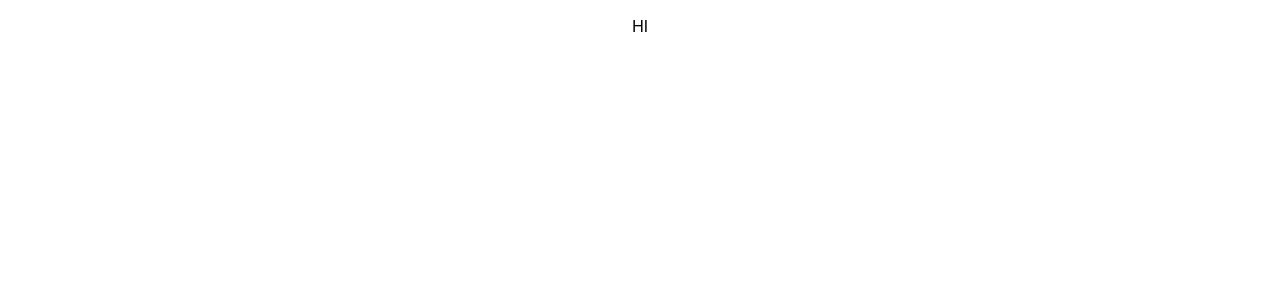
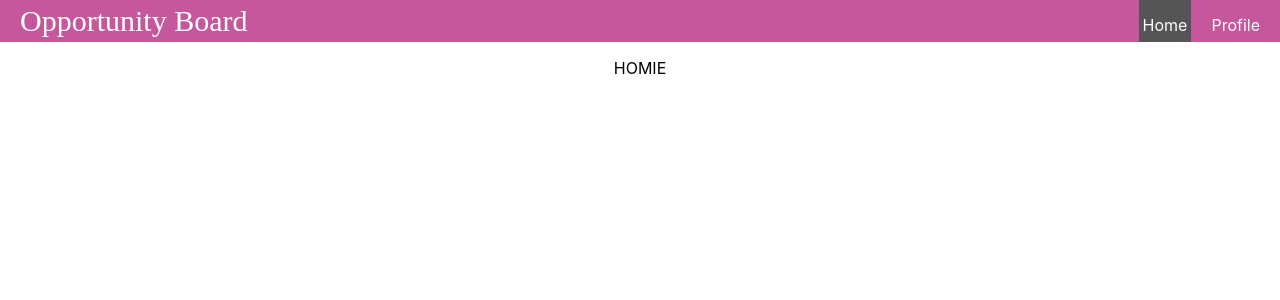
Before and after one commit to jamesmwu/joamayakieves, a React (Create React App) app in the folder frontend/: page /home in a window 1280 px wide. Before the commit this address had no page. Shown: the top 300 px of the page. Built offline with nearby package versions, Linux system fonts and the light colour scheme.

Commit message:
Added navigation between home and profile pages
*Added navigation bar
*Added simple styling
*Changed so will only refresh relevant sections of page when navigation bar buttons are clicked

```diff
--- a/frontend/src/App.js
+++ b/frontend/src/App.js
@@ -2,16 +2,19 @@ import React from 'react';
 import { Route, Routes } from 'react-router-dom';
 import Home from './pages/Home';
 import Profile from './pages/Profile';
+import Navbar from "./Navbar"
 
-function App() {
+function App(){
   return (
+    <>
+    <Navbar/>
     <div className='App'>
-      <p>HI</p>
       <Routes>
-        <Route path='' element={<Home />}/>
+        <Route path='/home' element={<Home />}/>
         <Route path='/profile' element={<Profile />}/>
       </Routes>
     </div>
+  </>
   );
 }
 
--- /dev/null
+++ b/frontend/src/Navbar.js
@@ -0,0 +1,23 @@
+import {Link, useMatch, useResolvedPath} from "react-router-dom"
+export default function Navbar() {
+    return (
+    <nav className="nav">
+        <Link to ="/" className="site-title"> Opportunity Board</Link>
+        <ul>
+            <CustomLink to="/home">Home</CustomLink>
+            <CustomLink to="/profile">Profile</CustomLink>
+        </ul>
+    </nav>
+    )
+}
+
+function CustomLink({to, children,...props}) {
+   const resolvedPath = useResolvedPath(to)
+   const isActive = useMatch({path: resolvedPath.pathname, end: true}) // end: true to make sure whole path matches
+
+    return (
+    <li className={isActive ? "active" : ""}>
+         <Link to={to}{...props}>{children}</Link>
+    </li>
+    )
+}
--- a/frontend/src/index.js
+++ b/frontend/src/index.js
@@ -3,6 +3,7 @@ import ReactDOM from 'react-dom/client';
 import './styles/index.css';
 import App from './App';
 import {BrowserRouter} from 'react-router-dom';
+import "./styles/Navbar.css"
 
 const root = ReactDOM.createRoot(document.getElementById('root'));
 root.render(
--- a/frontend/src/pages/Home.js
+++ b/frontend/src/pages/Home.js
@@ -2,6 +2,6 @@ import React from "react";
 
 export default function Home() {
     return (
-        <p>HOME</p>
+        <p>HOMIE</p>
     );
 }
--- a/frontend/src/styles/Home.css
+++ b/frontend/src/styles/Home.css
@@ -0,0 +1,6 @@
+/* include navbar*/
+
+.container {
+    margin: 1rem;
+    text-align: center;
+}
--- /dev/null
+++ b/frontend/src/styles/Navbar.css
@@ -0,0 +1,42 @@
+
+
+.nav{
+    background-color:#c6579d;
+    color: white;
+    display: flex;
+    justify-content: space-between;
+    align-items: stretch;
+    gap: 2rem;
+    padding: 0 1rem;
+}
+
+.site-title{
+    /*font-size: 2rem;
+    font-style:italic*/
+    font: 30px "Times New Roman";
+}
+
+.nav ul {
+    padding:0;
+    margin:0;
+    list-style: none;
+    display: flex;
+    gap: 1rem;
+}
+
+.nav a{
+    color: inherit;
+    text-decoration: none;
+    height: 100%;
+    display: flex;
+    align-items: center;
+    padding: .25rem;
+}
+
+.nav li.active{
+    background-color: #555;
+}
+
+.nav li:hover{
+    background-color: #777;
+}
--- /dev/null
+++ b/frontend/src/styles/styles.css
@@ -0,0 +1,7 @@
+* { /* selects all elements*/
+    box-sizing: border-box;
+}
+
+body {
+    margin:0;
+}
```
